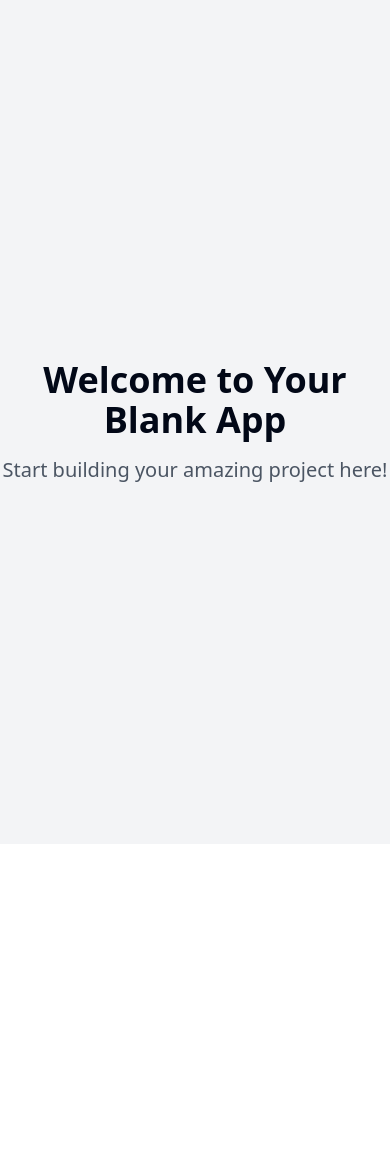
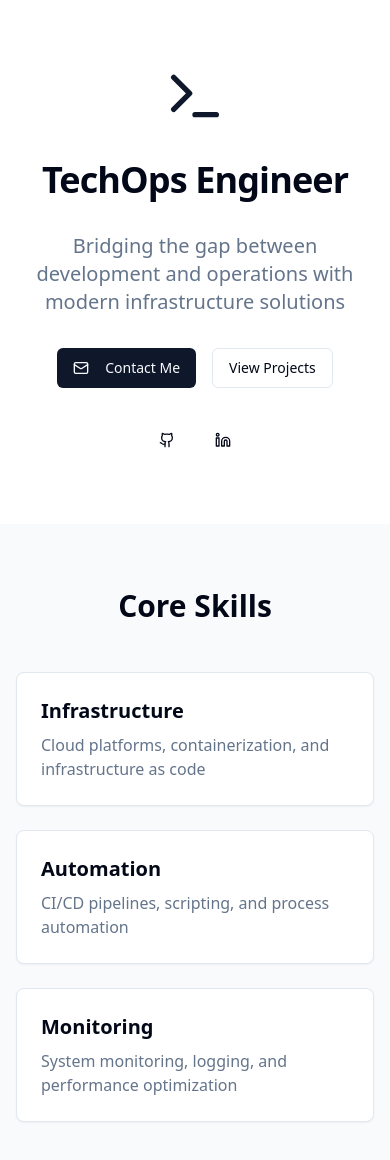
Before and after one commit to tanujbhatia24/techfolio, a React (Vite) app: page / in a window 390 px wide. Shown: the top 1160 px of the page. Before the commit the page ends 844 px from the top, so only its background shows below. Built offline with nearby package versions, Linux system fonts and the light colour scheme.

Commit message:
Create modern responsive portfolio
Implement a modern and responsive portfolio layout using the existing React and TypeScript setup.
[skip gpt_engineer]

```diff
--- a/src/pages/Index.tsx
+++ b/src/pages/Index.tsx
@@ -1,12 +1,78 @@
-// Update this page (the content is just a fallback if you fail to update the page)
+import { Button } from "@/components/ui/button";
+import { Card, CardContent } from "@/components/ui/card";
+import { Github, Linkedin, Mail, Terminal } from "lucide-react";
 
 const Index = () => {
   return (
-    <div className="min-h-screen flex items-center justify-center bg-gray-100">
-      <div className="text-center">
-        <h1 className="text-4xl font-bold mb-4">Welcome to Your Blank App</h1>
-        <p className="text-xl text-gray-600">Start building your amazing project here!</p>
-      </div>
+    <div className="min-h-screen bg-background">
+      {/* Hero Section */}
+      <section className="container mx-auto px-4 py-16 md:py-24">
+        <div className="flex flex-col items-center text-center space-y-8">
+          <Terminal className="w-16 h-16 text-primary" />
+          <h1 className="text-4xl md:text-6xl font-bold tracking-tight">
+            TechOps Engineer
+          </h1>
+          <p className="text-xl text-muted-foreground max-w-[600px]">
+            Bridging the gap between development and operations with modern infrastructure solutions
+          </p>
+
+          {/* CTA Buttons */}
+          <div className="flex flex-wrap gap-4 justify-center">
+            <Button>
+              <Mail className="mr-2" />
+              Contact Me
+            </Button>
+            <Button variant="outline">
+              View Projects
+            </Button>
+          </div>
+
+          {/* Social Links */}
+          <div className="flex gap-4 mt-8">
+            <a href="https://github.com" target="_blank" rel="noopener noreferrer">
+              <Button variant="ghost" size="icon">
+                <Github className="w-5 h-5" />
+              </Button>
+            </a>
+            <a href="https://linkedin.com" target="_blank" rel="noopener noreferrer">
+              <Button variant="ghost" size="icon">
+                <Linkedin className="w-5 h-5" />
+              </Button>
+            </a>
+          </div>
+        </div>
+      </section>
+
+      {/* Skills Section */}
+      <section className="container mx-auto px-4 py-16 bg-muted/50">
+        <h2 className="text-3xl font-bold text-center mb-12">Core Skills</h2>
+        <div className="grid grid-cols-1 md:grid-cols-3 gap-6">
+          <Card>
+            <CardContent className="pt-6">
+              <h3 className="text-xl font-semibold mb-2">Infrastructure</h3>
+              <p className="text-muted-foreground">
+                Cloud platforms, containerization, and infrastructure as code
+              </p>
+            </CardContent>
+          </Card>
+          <Card>
+            <CardContent className="pt-6">
+              <h3 className="text-xl font-semibold mb-2">Automation</h3>
+              <p className="text-muted-foreground">
+                CI/CD pipelines, scripting, and process automation
+              </p>
+            </CardContent>
+          </Card>
+          <Card>
+            <CardContent className="pt-6">
+              <h3 className="text-xl font-semibold mb-2">Monitoring</h3>
+              <p className="text-muted-foreground">
+                System monitoring, logging, and performance optimization
+              </p>
+            </CardContent>
+          </Card>
+        </div>
+      </section>
     </div>
   );
 };
```
